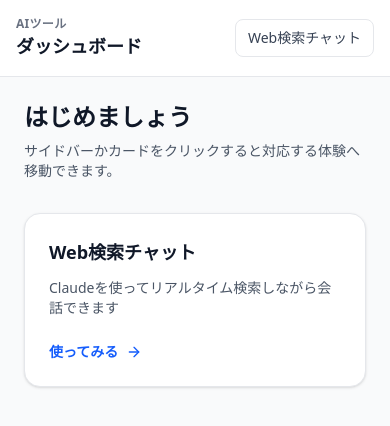
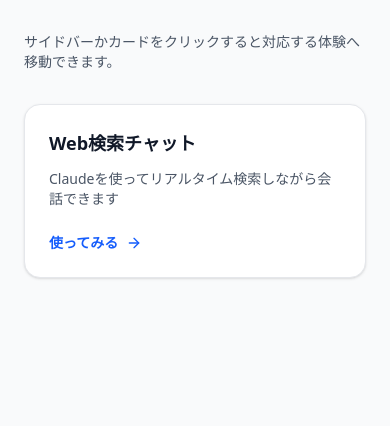
Before and after one commit to omegamaster86/vercel-Ai, a Next.js app: page / in a window 390 px wide. Shown: the top 426 px of the page. Built offline with nearby package versions, Linux system fonts and the light colour scheme.

Commit message:
ページコンポーネントからヘッダーを削除し、メインセクションのテキストを整理。ユーザーインターフェースのシンプルさを向上させるための変更。

```diff
--- a/app/page.tsx
+++ b/app/page.tsx
@@ -37,26 +37,8 @@
       </aside>
 
       <div className="flex flex-1 flex-col">
-        <header className="border-b border-gray-200 bg-white px-4 py-4 md:hidden">
-          <div className="flex items-center justify-between">
-            <div>
-              <p className="text-xs font-semibold uppercase tracking-wide text-gray-500">
-                AIツール
-              </p>
-              <h1 className="text-lg font-bold text-gray-900">ダッシュボード</h1>
-            </div>
-            <Link
-              href="/web-search"
-              className="rounded-lg border border-gray-200 px-3 py-2 text-sm font-medium text-gray-700 transition hover:bg-gray-50"
-            >
-              Web検索チャット
-            </Link>
-          </div>
-        </header>
-
         <main className="flex-1 p-6">
           <section className="max-w-3xl">
-            <h2 className="text-2xl font-bold text-gray-900">はじめましょう</h2>
             <p className="mt-2 text-sm text-gray-600">
               サイドバーかカードをクリックすると対応する体験へ移動できます。
             </p>
```
